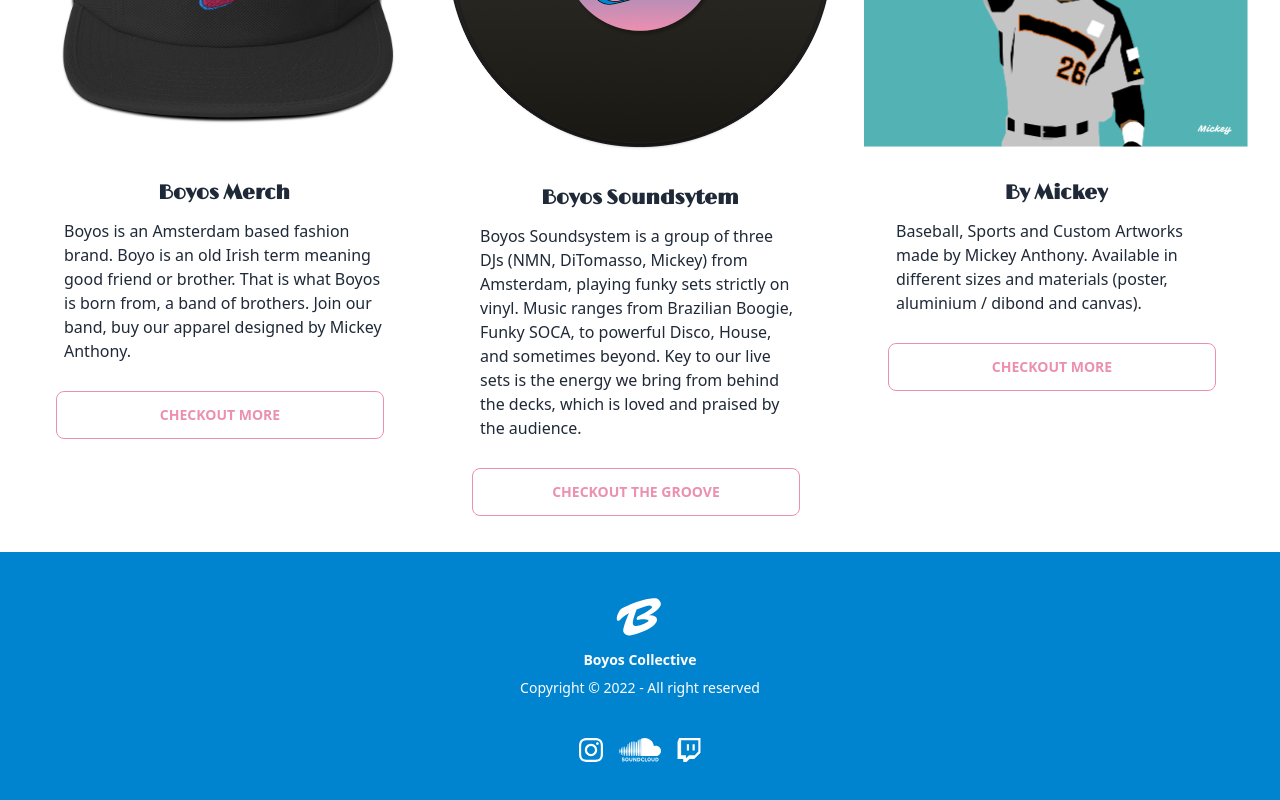
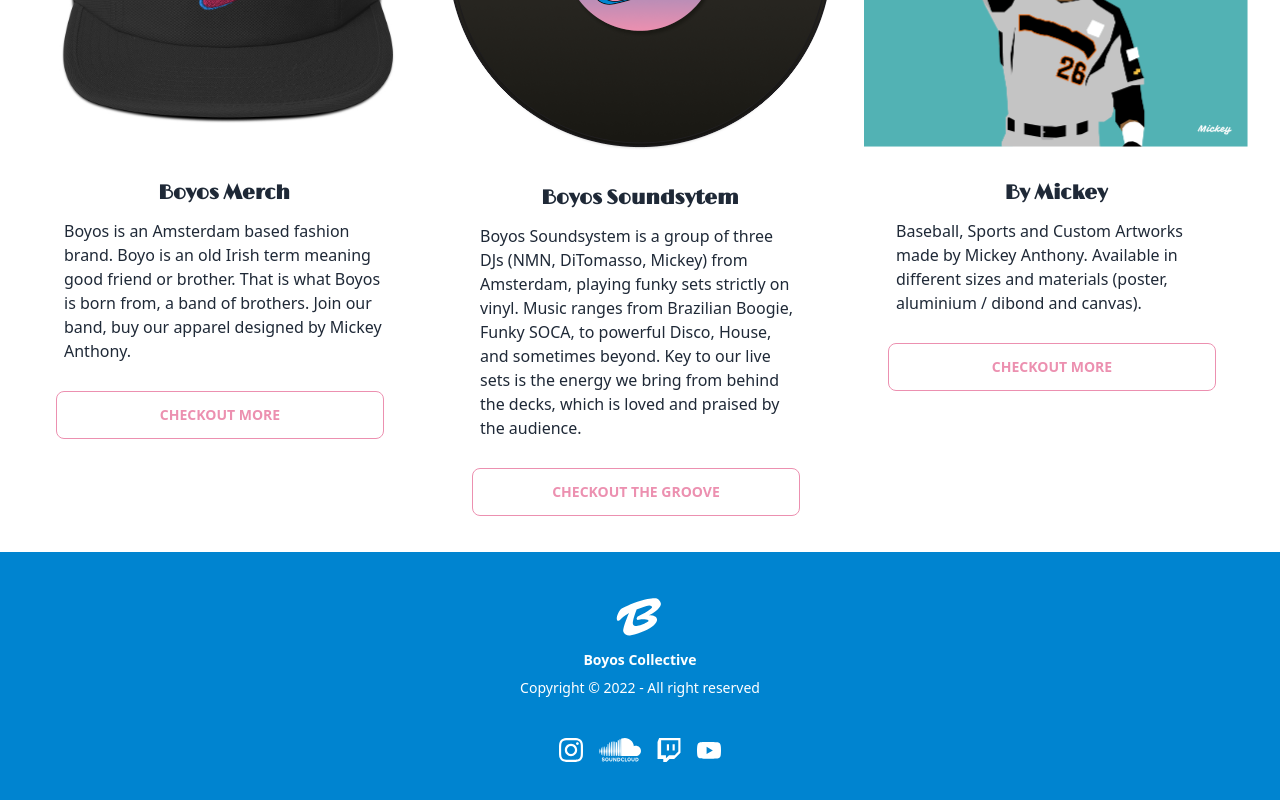
Before and after one commit to idmick/boyos-collective, a Next.js app: page / in a window 1280 px wide. Shown: the part 536-1336 px from the top of the page. Built offline with nearby package versions, Linux system fonts and the light colour scheme; what @tailwindcss/typography would draw is missing.

Commit message:
chore: added youtube to footer

```diff
--- a/components/layout/Footer.js
+++ b/components/layout/Footer.js
@@ -59,7 +59,10 @@ const Footer = () => {
             </svg>
           </a>
           <a href="https://www.twitch.tv/boyos_soundsystem" target="_blank">
-            <svg xmlns="http://www.w3.org/2000/svg" width="24" height="24" viewBox="0 0 24 24"><path fill="#fff" d="M2.149 0l-1.612 4.119v16.836h5.731v3.045h3.224l3.045-3.045h4.657l6.269-6.269v-14.686h-21.314zm19.164 13.612l-3.582 3.582h-5.731l-3.045 3.045v-3.045h-4.836v-15.045h17.194v11.463zm-3.582-7.343v6.262h-2.149v-6.262h2.149zm-5.731 0v6.262h-2.149v-6.262h2.149z" fill-rule="evenodd" clip-rule="evenodd"/></svg>
+            <svg xmlns="http://www.w3.org/2000/svg" width="24" height="24" viewBox="0 0 24 24"><path fill="#fff" d="M2.149 0l-1.612 4.119v16.836h5.731v3.045h3.224l3.045-3.045h4.657l6.269-6.269v-14.686h-21.314zm19.164 13.612l-3.582 3.582h-5.731l-3.045 3.045v-3.045h-4.836v-15.045h17.194v11.463zm-3.582-7.343v6.262h-2.149v-6.262h2.149zm-5.731 0v6.262h-2.149v-6.262h2.149z" fill-rule="evenodd" clip-rule="evenodd" /></svg>
+          </a>
+          <a href="https://www.youtube.com/channel/UCZfwTtKxSGoZFi38RuBEjvQ" target="_blank">
+            <svg xmlns="http://www.w3.org/2000/svg" width="24" height="24" fill="none"><path fill="#fff" d="M12.077 4h.134c1.233.005 7.48.05 9.165.503a3.015 3.015 0 0 1 2.123 2.13c.152.57.258 1.324.33 2.103l.015.156.033.39.012.156c.098 1.37.11 2.655.111 2.935v.113a48.13 48.13 0 0 1-.123 3.09l-.012.158-.013.156c-.076.858-.186 1.71-.353 2.337a3.012 3.012 0 0 1-2.123 2.13c-1.74.468-8.354.501-9.27.503h-.213c-.464 0-2.38-.01-4.391-.078l-.255-.01-.13-.005-.257-.011-.257-.01c-1.665-.074-3.25-.192-3.98-.39A3.01 3.01 0 0 1 .5 18.226c-.167-.625-.278-1.478-.353-2.336l-.012-.158-.012-.156A47.1 47.1 0 0 1 0 12.522v-.184c.003-.323.015-1.438.096-2.668l.01-.154.005-.078.012-.156.033-.39.015-.156C.243 7.957.35 7.2.501 6.633a3.01 3.01 0 0 1 2.123-2.13c.73-.195 2.316-.315 3.98-.39l.256-.011.258-.009.129-.004.256-.011c1.428-.046 2.856-.071 4.285-.077h.29V4ZM9.601 8.815v7.228l6.235-3.612-6.235-3.616Z" /></svg>
           </a>
         </div>
       </div>
```
